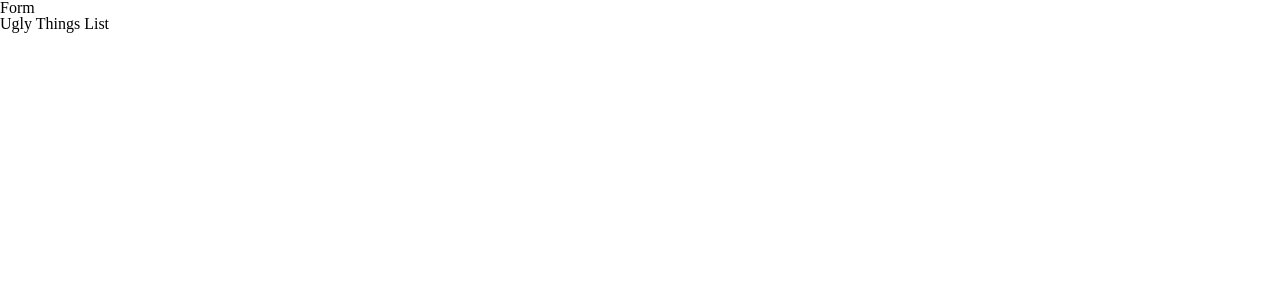
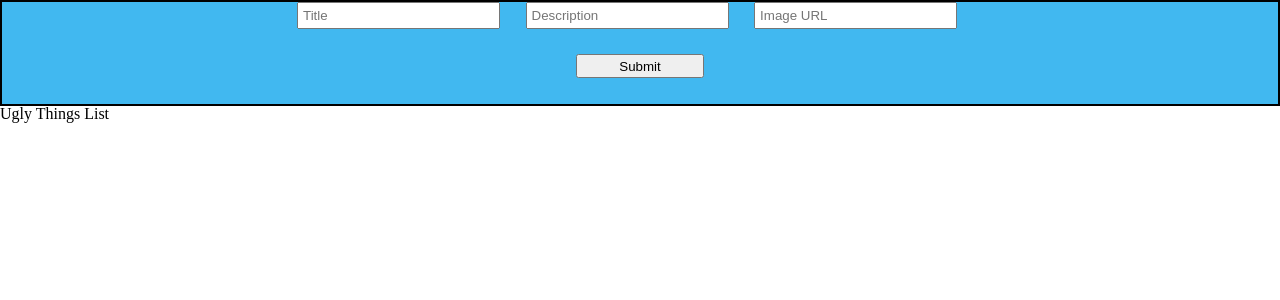
Before and after one commit to zacharybaca/ugly-things, a React (Vite) app: page / in a window 1280 px wide. Shown: the top 300 px of the page. Built offline with nearby package versions, Linux system fonts and the light colour scheme; no server answers.

Commit message:
designed form inputs and styled

```diff
--- a/src/components/Form/Form.jsx
+++ b/src/components/Form/Form.jsx
@@ -3,7 +3,15 @@ import "./form.css";
 export default function Form() {
     return (
         <div id="form-container">
-            <h1>Form</h1>
+            <form id="form-inputs" name="ugly-things-form">
+                <input type="text" name="title" id="title-input" placeholder="Title" required={true} />
+                <input type="text" name="description" id="description-input" placeholder="Description" required={true} />
+                <input type="text" name="imageUrl" id="image-url-input" placeholder="Image URL" required={true} />
+
+            </form>
+            <div id="button-container">
+                    <button type="submit">Submit</button>
+                </div>
         </div>
     )
 }
--- a/src/components/Form/form.css
+++ b/src/components/Form/form.css
@@ -0,0 +1,30 @@
+#form-container {
+    display: flex;
+    flex-direction: column;
+    justify-content: center;
+    background-color: #41b8f0;
+    border: 2px solid black;
+}
+
+#form-inputs  {
+    display: flex;
+    justify-content: center;
+}
+
+#form-inputs input {
+    margin-right: 2%;
+    padding: 0.3%;
+    width: 15%;
+}
+
+#button-container {
+   display: flex;
+   justify-content: center;
+   padding-top: 2%;
+   padding-bottom: 2%;
+}
+
+#button-container button {
+    width: 10%;
+    height: 3vh;
+}
```
